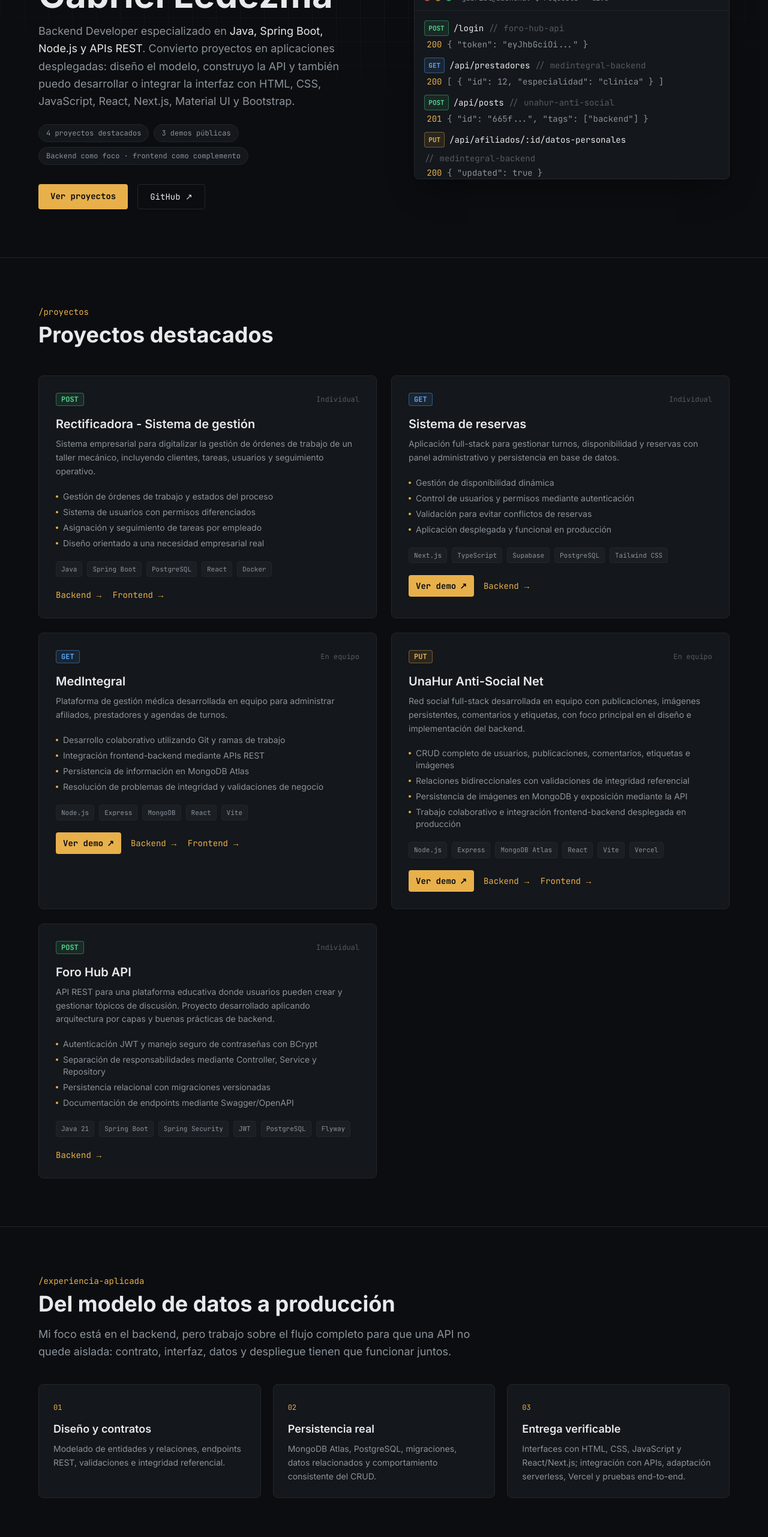
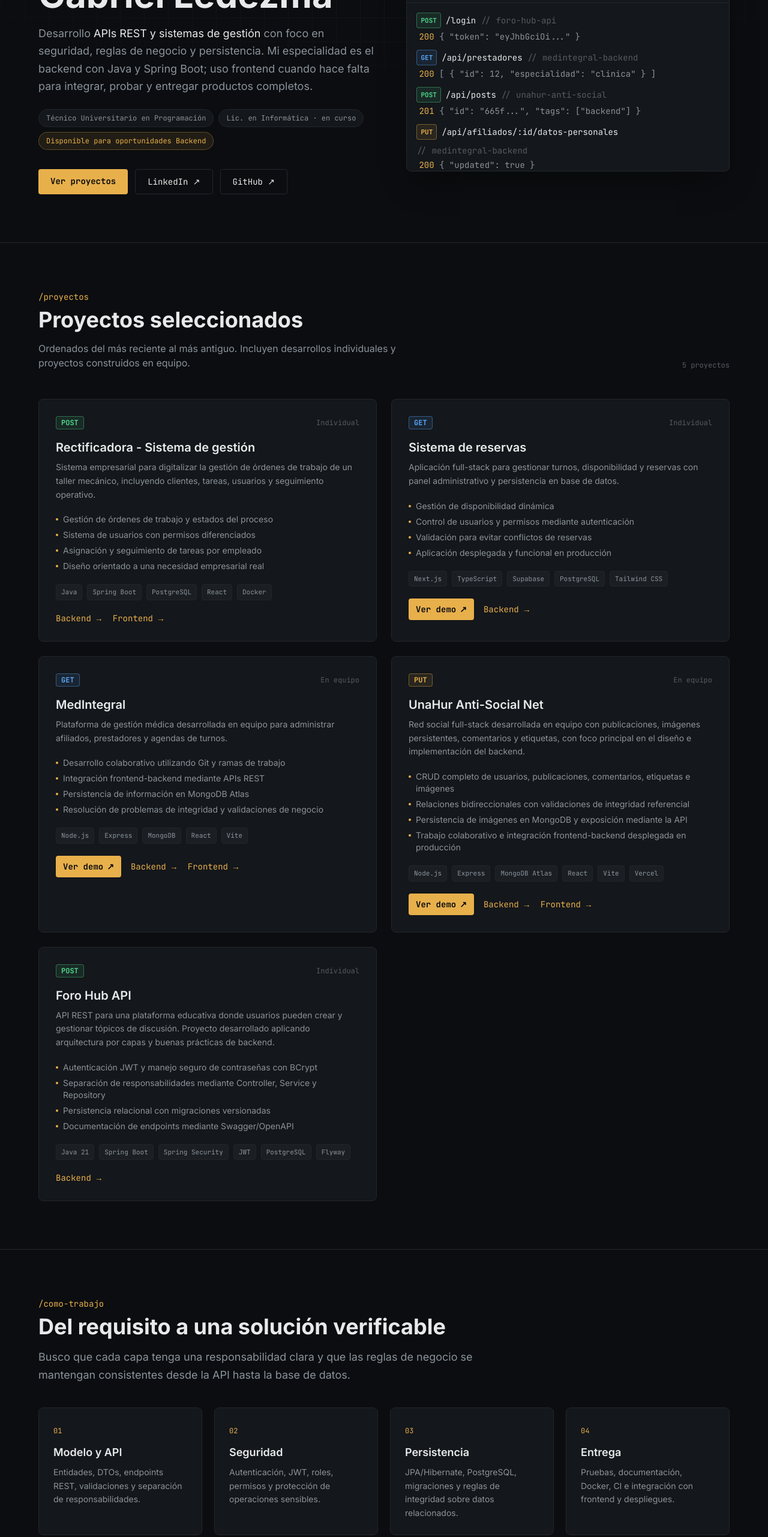
Before and after one commit to gabrielledezma21/gabrielledezma-portfolio, a Next.js app: page / in a window 1280 px wide. Shown: the part 234-2797 px from the top of the page at 60% size. Built offline with nearby package versions, Linux system fonts and the light colour scheme.

Commit message:
feat: sharpen backend positioning and portfolio hierarchy

```diff
--- a/app/page.tsx
+++ b/app/page.tsx
@@ -3,58 +3,41 @@ import ProjectCard from "@/components/ProjectCard";
 import { projects } from "@/lib/projects";
 
 const STACK = {
-  "Backend · foco principal": [
-    "Java",
+  "Backend principal": [
+    "Java 21",
     "Spring Boot",
     "Spring Security",
-    "Node.js",
-    "Express.js",
-    "Python",
+    "JPA / Hibernate",
     "APIs REST",
     "JWT",
   ],
-  Frontend: [
-    "HTML5",
-    "CSS3",
-    "JavaScript",
+  "Datos y persistencia": [
+    "PostgreSQL",
+    "MySQL",
+    "MongoDB Atlas",
+    "Flyway",
+    "Modelado relacional",
+  ],
+  "Stack complementario": [
+    "Node.js",
+    "Express.js",
+    "TypeScript",
     "React",
     "Next.js",
-    "Vite",
-    "Tailwind CSS",
-    "Material UI",
-    "Bootstrap",
-    "Thymeleaf",
   ],
-  "Bases de datos": [
-    "MongoDB Atlas",
-    "PostgreSQL",
-    "MySQL",
-    "SQLite",
-    "Supabase",
-    "Flyway",
-  ],
-  "Calidad y documentación": [
+  "Calidad y entrega": [
+    "Docker",
+    "Maven",
+    "Git / GitHub",
+    "GitHub Actions",
     "Swagger / OpenAPI",
     "Postman",
-    "Validación de APIs",
-    "Pruebas end-to-end",
-    "Git",
-    "GitHub",
-    "Maven",
-  ],
-  "Infraestructura y cloud": [
-    "Docker",
-    "Vercel",
-    "Serverless Functions",
-    "AWS",
-    "Azure",
-    "OCI",
   ],
 };
 
 const NAV = [
   { href: "#proyectos", label: "Proyectos" },
-  { href: "#experiencia", label: "Experiencia" },
+  { href: "#como-trabajo", label: "Cómo trabajo" },
   { href: "#stack", label: "Stack" },
   { href: "#sobre-mi", label: "Sobre mí" },
   { href: "#contacto", label: "Contacto" },
@@ -63,7 +46,6 @@ const NAV = [
 export default function Home() {
   return (
     <main className="min-h-screen bg-bg">
-      {/* Nav */}
       <header className="sticky top-0 z-50 border-b border-line/60 bg-bg/80 backdrop-blur">
         <nav className="mx-auto flex max-w-6xl items-center justify-between px-6 py-4">
           <span className="font-mono text-sm font-bold text-ink">
@@ -87,34 +69,46 @@ export default function Home() {
         </nav>
       </header>
 
-      {/* Hero */}
       <section className="grid-bg relative overflow-hidden border-b border-line px-6 pb-20 pt-16 sm:pt-24">
-        <div className="relative z-10 mx-auto grid max-w-6xl items-center gap-12 lg:grid-cols-[1.1fr_1fr]">
+        <div className="relative z-10 mx-auto grid max-w-6xl items-center gap-12 lg:grid-cols-[1.05fr_1fr]">
           <div>
             <p className="mb-4 font-mono text-sm text-signal">
-              200 OK · disponible para nuevas oportunidades
+              Backend Developer Jr · Java &amp; Spring Boot
             </p>
             <h1 className="text-4xl font-bold leading-[1.1] text-ink sm:text-5xl lg:text-6xl">
               Gabriel Ledezma
             </h1>
-            <p className="mt-4 max-w-lg text-lg leading-relaxed text-ink-muted">
-              Backend Developer especializado en{" "}
-              <span className="text-ink">Java, Spring Boot, Node.js y APIs REST</span>.
-              Convierto proyectos en aplicaciones desplegadas: diseño el modelo,
-              construyo la API y también puedo desarrollar o integrar la interfaz con
-              HTML, CSS, JavaScript, React, Next.js, Material UI y Bootstrap.
+            <p className="mt-5 max-w-xl text-lg leading-relaxed text-ink-muted">
+              Desarrollo <span className="text-ink">APIs REST y sistemas de gestión</span>{" "}
+              con foco en seguridad, reglas de negocio y persistencia. Mi especialidad
+              es el backend con Java y Spring Boot; uso frontend cuando hace falta para
+              integrar, probar y entregar productos completos.
             </p>
             <div className="mt-6 flex flex-wrap gap-2 font-mono text-xs text-ink-muted">
-              <span className="rounded-full border border-line bg-bg-surface px-3 py-1.5">4 proyectos destacados</span>
-              <span className="rounded-full border border-line bg-bg-surface px-3 py-1.5">3 demos públicas</span>
-              <span className="rounded-full border border-line bg-bg-surface px-3 py-1.5">Backend como foco · frontend como complemento</span>
+              <span className="rounded-full border border-line bg-bg-surface px-3 py-1.5">
+                Técnico Universitario en Programación
+              </span>
+              <span className="rounded-full border border-line bg-bg-surface px-3 py-1.5">
+                Lic. en Informática · en curso
+              </span>
+              <span className="rounded-full border border-signal/30 bg-signal/10 px-3 py-1.5 text-signal">
+                Disponible para oportunidades Backend
+              </span>
             </div>
-            <div className="mt-8 flex flex-wrap gap-4">
+            <div className="mt-8 flex flex-wrap gap-3">
               <a
                 href="#proyectos"
                 className="rounded bg-signal px-5 py-2.5 font-mono text-sm font-semibold text-bg transition-opacity hover:opacity-90"
               >
                 Ver proyectos
+              </a>
+              <a
+                href="https://www.linkedin.com/in/gabrielagustinledezma/"
+                target="_blank"
+                rel="noreferrer"
+                className="rounded border border-line px-5 py-2.5 font-mono text-sm text-ink transition-colors hover:border-signal/40"
+              >
+                LinkedIn ↗
               </a>
               <a
                 href="https://github.com/gabrielledezma21"
@@ -133,63 +127,83 @@ export default function Home() {
         </div>
       </section>
 
-      {/* Proyectos */}
       <section id="proyectos" className="border-b border-line px-6 py-20">
         <div className="mx-auto max-w-6xl">
           <p className="mb-2 font-mono text-sm text-signal">/proyectos</p>
-          <h2 className="mb-12 text-3xl font-bold text-ink sm:text-4xl">
-            Proyectos destacados
-          </h2>
-          <div className="grid gap-6 sm:grid-cols-2">
-            {projects.map((p) => (
-              <ProjectCard key={p.name} project={p} />
+          <div className="mb-12 flex flex-col justify-between gap-4 sm:flex-row sm:items-end">
+            <div>
+              <h2 className="text-3xl font-bold text-ink sm:text-4xl">
+                Proyectos seleccionados
+              </h2>
+              <p className="mt-4 max-w-2xl text-ink-muted">
+                Ordenados del más reciente al más antiguo. Incluyen desarrollos
+                individuales y proyectos construidos en equipo.
+              </p>
+            </div>
+            <span className="font-mono text-xs text-ink-faint">
+              {projects.length} proyectos
+            </span>
+          </div>
+          <div className="grid gap-6 md:grid-cols-2">
+            {projects.map((project, index) => (
+              <ProjectCard
+                key={project.name}
+                project={project}
+                featured={index === 0}
+              />
             ))}
           </div>
         </div>
       </section>
 
-
-      {/* Experiencia aplicada */}
-      <section id="experiencia" className="border-b border-line px-6 py-20">
+      <section id="como-trabajo" className="border-b border-line px-6 py-20">
         <div className="mx-auto max-w-6xl">
-          <p className="mb-2 font-mono text-sm text-signal">/experiencia-aplicada</p>
-          <h2 className="mb-4 text-3xl font-bold text-ink sm:text-4xl">
-            Del modelo de datos a producción
+          <p className="mb-2 font-mono text-sm text-signal">/como-trabajo</p>
+          <h2 className="text-3xl font-bold text-ink sm:text-4xl">
+            Del requisito a una solución verificable
           </h2>
-          <p className="mb-10 max-w-3xl text-lg leading-relaxed text-ink-muted">
-            Mi foco está en el backend, pero trabajo sobre el flujo completo para que
-            una API no quede aislada: contrato, interfaz, datos y despliegue tienen que
-            funcionar juntos.
+          <p className="mb-10 mt-4 max-w-3xl text-lg leading-relaxed text-ink-muted">
+            Busco que cada capa tenga una responsabilidad clara y que las reglas de
+            negocio se mantengan consistentes desde la API hasta la base de datos.
           </p>
-          <div className="grid gap-5 md:grid-cols-3">
+          <div className="grid gap-5 sm:grid-cols-2 lg:grid-cols-4">
             {[
               {
                 code: "01",
-                title: "Diseño y contratos",
-                text: "Modelado de entidades y relaciones, endpoints REST, validaciones e integridad referencial.",
+                title: "Modelo y API",
+                text: "Entidades, DTOs, endpoints REST, validaciones y separación de responsabilidades.",
               },
               {
                 code: "02",
-                title: "Persistencia real",
-                text: "MongoDB Atlas, PostgreSQL, migraciones, datos relacionados y comportamiento consistente del CRUD.",
+                title: "Seguridad",
+                text: "Autenticación, JWT, roles, permisos y protección de operaciones sensibles.",
               },
               {
                 code: "03",
-                title: "Entrega verificable",
-                text: "Interfaces con HTML, CSS, JavaScript y React/Next.js; integración con APIs, adaptación serverless, Vercel y pruebas end-to-end.",
+                title: "Persistencia",
+                text: "JPA/Hibernate, PostgreSQL, migraciones y reglas de integridad sobre datos relacionados.",
+              },
+              {
+                code: "04",
+                title: "Entrega",
+                text: "Pruebas, documentación, Docker, CI e integración con frontend y despliegues.",
               },
             ].map((item) => (
-              <article key={item.code} className="rounded-lg border border-line bg-bg-surface p-6">
+              <article
+                key={item.code}
+                className="rounded-lg border border-line bg-bg-surface p-6"
+              >
                 <span className="font-mono text-xs text-signal">{item.code}</span>
                 <h3 className="mt-3 text-lg font-semibold text-ink">{item.title}</h3>
-                <p className="mt-2 text-sm leading-relaxed text-ink-muted">{item.text}</p>
+                <p className="mt-2 text-sm leading-relaxed text-ink-muted">
+                  {item.text}
+                </p>
               </article>
             ))}
           </div>
         </div>
       </section>
 
-      {/* Stack */}
       <section id="stack" className="border-b border-line px-6 py-20">
         <div className="mx-auto max-w-6xl">
           <p className="mb-2 font-mono text-sm text-signal">/stack</p>
@@ -197,15 +211,17 @@ export default function Home() {
             Stack técnico
           </h2>
           <p className="mb-12 mt-4 max-w-3xl text-lg leading-relaxed text-ink-muted">
-            Mi especialidad es el backend. El conocimiento de frontend me permite
-            construir productos completos, integrar APIs con criterio y diagnosticar
-            problemas a través de toda la aplicación.
+            Java y Spring Boot son mi foco principal. El resto del stack complementa
+            ese trabajo para persistir datos, integrar interfaces y llevar una
+            aplicación hasta un entorno utilizable.
           </p>
-          <div className="grid gap-5 sm:grid-cols-2 lg:grid-cols-3">
-            {Object.entries(STACK).map(([category, items]) => (
+          <div className="grid gap-5 sm:grid-cols-2">
+            {Object.entries(STACK).map(([category, items], index) => (
               <article
                 key={category}
-                className="rounded-lg border border-line bg-bg-surface p-6"
+                className={`rounded-lg border bg-bg-surface p-6 ${
+                  index === 0 ? "border-signal/35" : "border-line"
+                }`}
               >
                 <h3 className="mb-5 font-mono text-sm font-semibold text-signal">
                   {category}
@@ -226,43 +242,61 @@ export default function Home() {
         </div>
       </section>
 
-      {/* Sobre mí */}
       <section id="sobre-mi" className="border-b border-line px-6 py-20">
-        <div className="mx-auto max-w-3xl">
-          <p className="mb-2 font-mono text-sm text-signal">/sobre-mi</p>
-          <h2 className="mb-6 text-3xl font-bold text-ink sm:text-4xl">Sobre mí</h2>
-          <p className="text-lg leading-relaxed text-ink-muted">
-            Soy Técnico Universitario en Programación y estudiante de la Licenciatura
-            en Informática en la UNAHUR. Disfruto encontrar fallas que cruzan varias
-            capas —rutas, validaciones, relaciones y persistencia— y convertirlas en
-            soluciones comprobables. Trabajo principalmente con Java/Spring Boot y
-            Node.js/Express. También desarrollo interfaces con HTML, CSS, JavaScript,
-            React, Next.js y Thymeleaf, usando Material UI, Bootstrap o Tailwind CSS
-            según el proyecto; no es mi especialidad principal, pero sí una capacidad
-            que uso para integrar, probar y entregar productos completos. Busco una
-            oportunidad para crecer como Backend Developer
-            y aportar esta mirada práctica desde el primer día.
-          </p>
+        <div className="mx-auto grid max-w-6xl gap-10 lg:grid-cols-[1.2fr_0.8fr]">
+          <div>
+            <p className="mb-2 font-mono text-sm text-signal">/sobre-mi</p>
+            <h2 className="mb-6 text-3xl font-bold text-ink sm:text-4xl">Sobre mí</h2>
+            <p className="max-w-3xl text-lg leading-relaxed text-ink-muted">
+              Soy Técnico Universitario en Programación y estudiante de la Licenciatura
+              en Informática en la UNAHUR. Me interesa especialmente resolver problemas
+              que cruzan varias capas: permisos, validaciones, relaciones entre
+              entidades y persistencia. Trabajo principalmente con Java y Spring Boot,
+              y complemento ese perfil con Node.js y tecnologías frontend cuando el
+              proyecto requiere una solución de extremo a extremo.
+            </p>
+          </div>
+
+          <div className="space-y-3">
+            <article className="rounded-lg border border-line bg-bg-surface p-5">
+              <p className="font-mono text-xs text-signal">Formación</p>
+              <p className="mt-2 font-semibold text-ink">
+                Técnico Universitario en Programación
+              </p>
+              <p className="mt-1 text-sm text-ink-muted">UNAHUR</p>
+            </article>
+            <article className="rounded-lg border border-line bg-bg-surface p-5">
+              <p className="font-mono text-xs text-signal">En curso</p>
+              <p className="mt-2 font-semibold text-ink">Licenciatura en Informática</p>
+              <p className="mt-1 text-sm text-ink-muted">UNAHUR</p>
+            </article>
+            <article className="rounded-lg border border-line bg-bg-surface p-5">
+              <p className="font-mono text-xs text-signal">Experiencia académica</p>
+              <p className="mt-2 font-semibold text-ink">
+                Ayudante de Programación Orientada a Objetos
+              </p>
+              <p className="mt-1 text-sm text-ink-muted">UNAHUR</p>
+            </article>
+          </div>
         </div>
       </section>
 
-      {/* Contacto */}
       <section id="contacto" className="px-6 py-20">
         <div className="mx-auto max-w-3xl text-center">
           <p className="mb-2 font-mono text-sm text-signal">/contacto</p>
           <h2 className="mb-4 text-3xl font-bold text-ink sm:text-4xl">
-            Hablemos
+            ¿Buscás un Backend Developer Jr?
           </h2>
           <p className="mb-8 text-ink-muted">
-            Abierto a oportunidades como Backend Developer Jr. Escribime por
-            cualquiera de estos canales.
+            Estoy abierto a oportunidades donde pueda aportar con Java, Spring Boot y
+            desarrollo de APIs, mientras sigo creciendo dentro de un equipo técnico.
           </p>
           <div className="flex flex-wrap justify-center gap-4 font-mono text-sm">
             <a
               href="mailto:gabrielledezma@outlook.com"
-              className="rounded border border-line px-4 py-2 text-ink transition-colors hover:border-signal/40"
+              className="rounded bg-signal px-4 py-2 font-semibold text-bg transition-opacity hover:opacity-90"
             >
-              gabrielledezma@outlook.com
+              Escribirme
             </a>
             <a
               href="https://www.linkedin.com/in/gabrielagustinledezma/"
@@ -285,7 +319,7 @@ export default function Home() {
       </section>
 
       <footer className="border-t border-line px-6 py-8 text-center font-mono text-xs text-ink-faint">
-        gabriel.dev — construido con Next.js &amp; Tailwind CSS
+        Gabriel Ledezma · Backend Developer · Next.js &amp; Tailwind CSS
       </footer>
     </main>
   );
```
